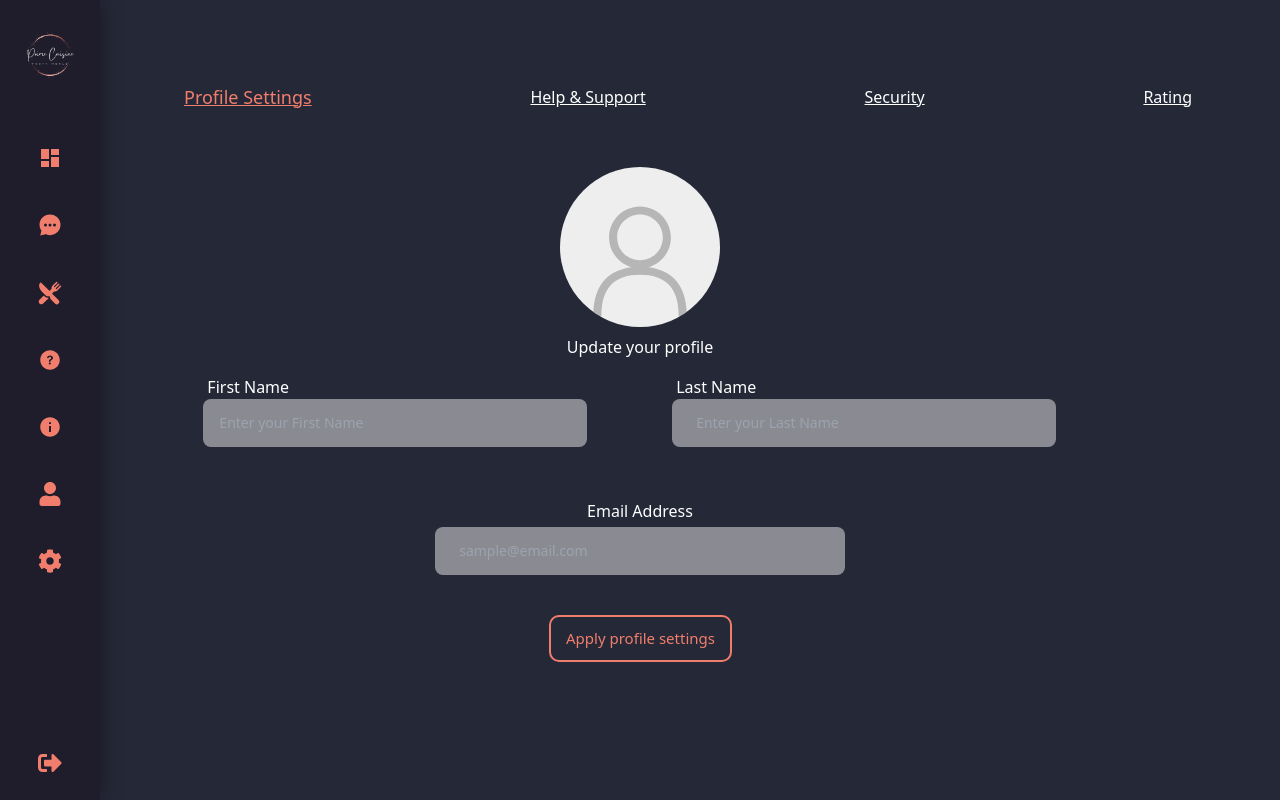
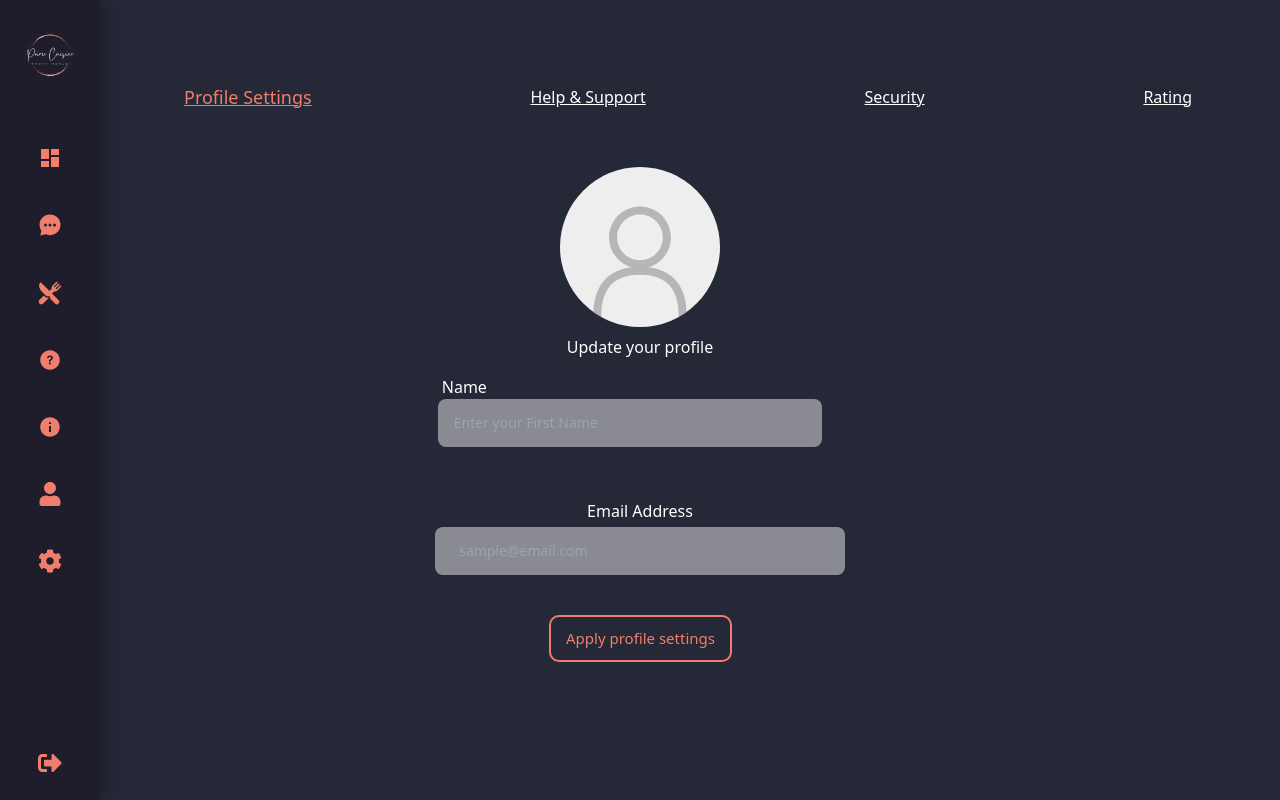
Before and after one commit to Gabelox14/Proyecto-SW, a React (Create React App) app: page /settings in a window 1280 px wide. Built offline with nearby package versions, Linux system fonts and the light colour scheme.

Commit message:
Name consolidate

```diff
--- a/src/Components/ProfileSet.tsx
+++ b/src/Components/ProfileSet.tsx
@@ -8,7 +8,6 @@ import { RxPerson } from 'react-icons/rx';
 
 const ProfileSet = () => {
   const [userName, setFirstName] = useState('');
-  const [lastName, setLastName] = useState('');
   const [userEmail, setEmail] = useState('');
   const navigate = useNavigate();
   const location = useLocation();
@@ -38,12 +37,10 @@ const ProfileSet = () => {
 
     const searchParams = new URLSearchParams(location.search);
     const storedFirstName = sessionStorage.getItem('userName');
-    const storedLastName = sessionStorage.getItem('lastName');
     const storedEmail = sessionStorage.getItem('userEmail');
 
 
     setFirstName(storedFirstName || searchParams.get('userName') || '');
-    setLastName(storedLastName || searchParams.get('lastName') || '');
     setEmail(storedEmail || searchParams.get('userEmail') || '');
   }, [location]);
 
@@ -51,11 +48,9 @@ const ProfileSet = () => {
     e.preventDefault();
     const searchParams = new URLSearchParams();
     searchParams.set('userName', userName);
-    searchParams.set('lastName', lastName);
     searchParams.set('userEmail', userEmail);
 
     sessionStorage.setItem('userName', userName);
-    sessionStorage.setItem('lastName', lastName);
     sessionStorage.setItem('userEmail', userEmail);
 
 
@@ -72,7 +67,7 @@ const ProfileSet = () => {
     const storedID = sessionStorage.getItem('userID');
 
     const data = {
-      name: userName +" "+ lastName,
+      name: userName ,
       email: userEmail
     };
 
@@ -100,7 +95,7 @@ const ProfileSet = () => {
           <div className="flex md:gap-x-4 md:justify-around gap-y-9 md:gap-y-0 lg:justify-around gap-x-4 flex-col sm:flex-row ml-[4%] w-[80%] sm:full md:w-[90%]">
             <div className="">
               <label htmlFor="firstName" className="font-[500] mb-2 ml-1">
-                First Name
+                 Name
               </label>
               <div className="w-[24rem]">
                 <input
@@ -112,20 +107,7 @@ const ProfileSet = () => {
                 />
               </div>
             </div>
-            <div>
-              <label htmlFor="lastName" className="font-[500] mb-2 ml-1">
-                Last Name
-              </label>
-              <div className="md:w-[100%] w-[100%] lg:w-[24rem]">
-                <input
-                  className="border-none focus:outline-none text-sm pl-6 h-12 w-[100%] bg-[#efeeee]/[0.5] border-transparent rounded-lg"
-                  type="text"
-                  placeholder="Enter your Last Name"
-                  value={lastName}
-                  onChange={(e) => setLastName(e.target.value)}
-                />
-              </div>
-            </div>
+
           </div>
         </div>
         <div className="flex flex-col justify-center md:items-center mb-10 mt-8">
--- a/src/Pages/Profile.tsx
+++ b/src/Pages/Profile.tsx
@@ -40,7 +40,6 @@ import "../styles/profile.css";
 
 const Profile = () => {
   const [userName, setFirstName] = useState('');
-  const [lastName, setLastName] = useState('');
   const [userEmail, setEmail] = useState('');
   const [userID] = useState('');
 
@@ -49,11 +48,9 @@ const Profile = () => {
   useEffect(() => {
     const searchParams = new URLSearchParams(location.search);
     const storedFirstName = sessionStorage.getItem('userName');
-    const storedLastName = sessionStorage.getItem('lastName');
     const storedEmail = sessionStorage.getItem('userEmail');
 
     setFirstName(searchParams.get('userName') || storedFirstName || '');
-    setLastName(searchParams.get('lastName') || storedLastName || '');
     setEmail(searchParams.get('userEmail') || storedEmail || '');
   }, [location]);
 
@@ -64,7 +61,7 @@ const Profile = () => {
 
 
     const data = {
-      name: userName + " "+ lastName,
+      name: userName ,
       email: userEmail
     };
 
@@ -85,8 +82,7 @@ const Profile = () => {
         <section className="profile-container">
             <section className="profile-details">
               <h1>Your Profile</h1>
-              <p className="profile-loc">First Name: {userName}</p>
-              <p className="profile-loc">Last Name: {lastName}</p>
+              <p className="profile-loc">Name: {userName}</p>
               <p className="profile-loc">Email: {userEmail}</p>
               <Link to="/settings"><button className="animated-btn mt-6" onClick={update}>Update profile</button></Link>
             </section>
```
